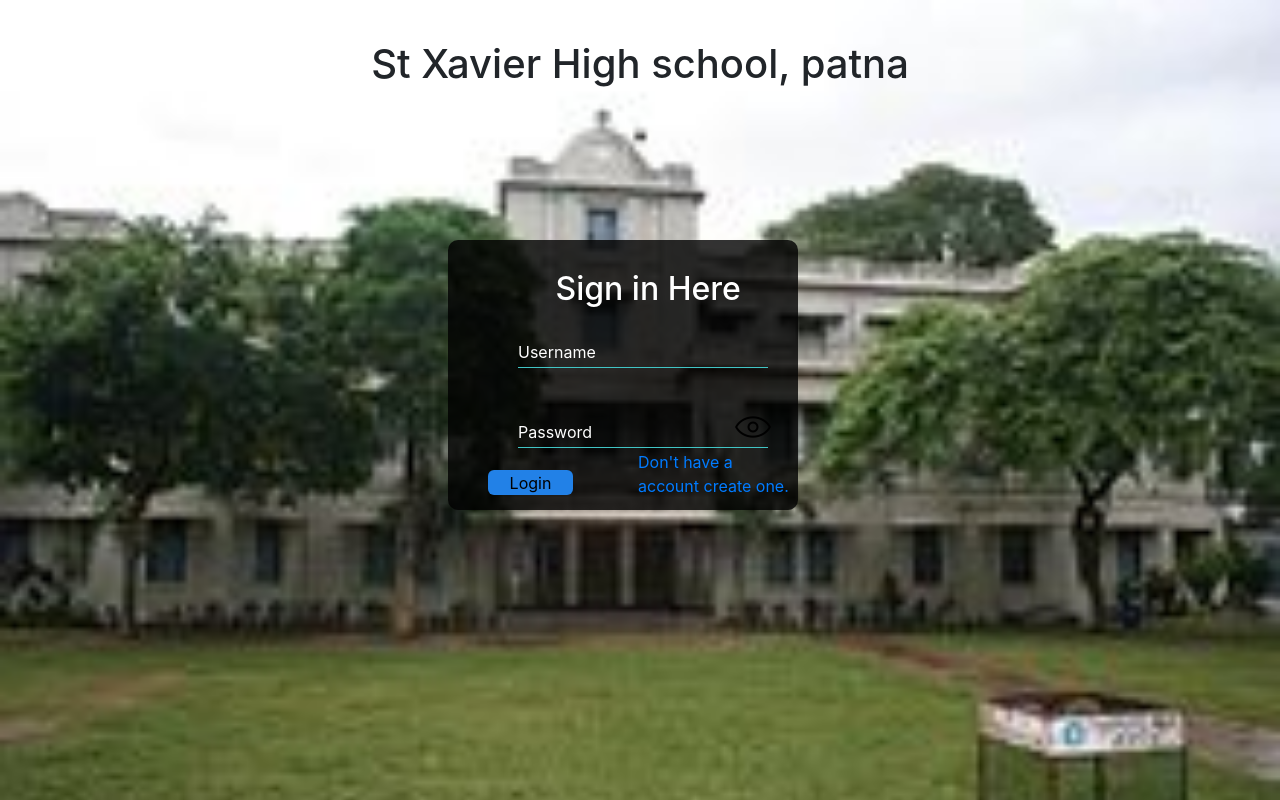
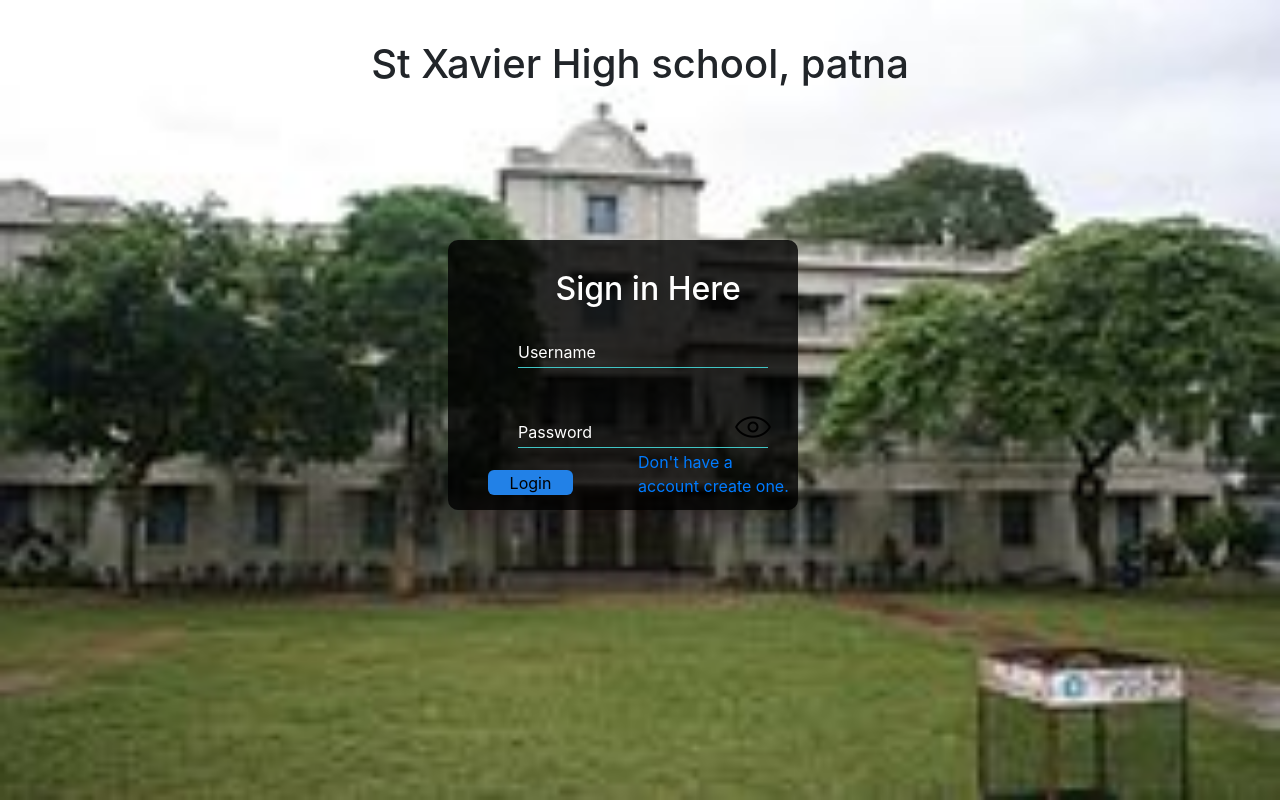
Before and after one commit to ProgrammerPro94/onlineExams, a Django app: template templates/login.html in a window 1280 px wide. Run offline with Django 3.2, Linux system fonts and the light colour scheme; the template is opened without the code that fills it, so the values that code supplies are empty; some libraries are stand-ins or nearby versions.

Commit message:
Initial Commit

```diff
--- a/templates/login.html
+++ b/templates/login.html
@@ -20,9 +20,6 @@
             flex-direction: column;
             justify-content: center;
             align-items: center;
-            background-image: url('../static/school.jpg');
-            background-repeat: no-repeat;
-            background-size: 100%, 100%;
         }
 
 
@@ -115,6 +112,15 @@
             cursor: pointer;
             background: transparent;
         }
+
+        img.main-image {
+        position: absolute;
+        top: 0;
+        left: 0;
+        z-index: -1;
+        width: 100%;
+        height: 100%;
+        }
     </style>
 
 </head>
@@ -133,6 +139,7 @@
     {% endfor %}
 </ul>
 {% endif %}
+<img src="../static/school.jpg" class="main-image">
     <h1 style="margin-top: 40px;">St Xavier High school, patna</h1>
     <div class="box">
         <h2 id='head'> Sign in Here </h2>
--- a/templates/register.html
+++ b/templates/register.html
@@ -20,9 +20,6 @@
             flex-direction: column;
             justify-content: center;
             align-items: center;
-            background-image: url('../static/school.jpg');
-            background-repeat: no-repeat;
-            background-size: 100%, 100%;
         }
 
 
@@ -136,6 +133,7 @@
     {% endfor %}
 </ul>
 {% endif %}
+    <img src="../static/school.jpg" style="position: absolute; top:0; left:0; z-index: -1; width: 100%; height: 100%;">
     <h1 style="margin-top: 40px;">St Xavier High school, patna</h1>
     <div class="box">
         <h2 style="margin-left: 15%;"> Register Here </h2>
```
Also changed, not shown: db.sqlite3.
